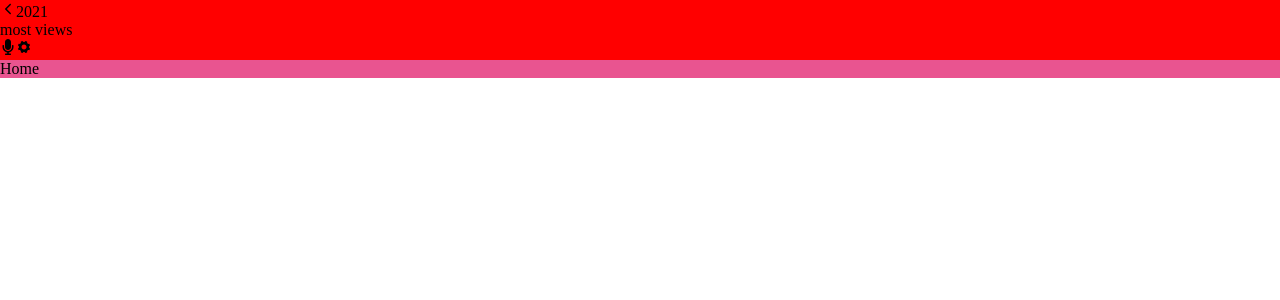
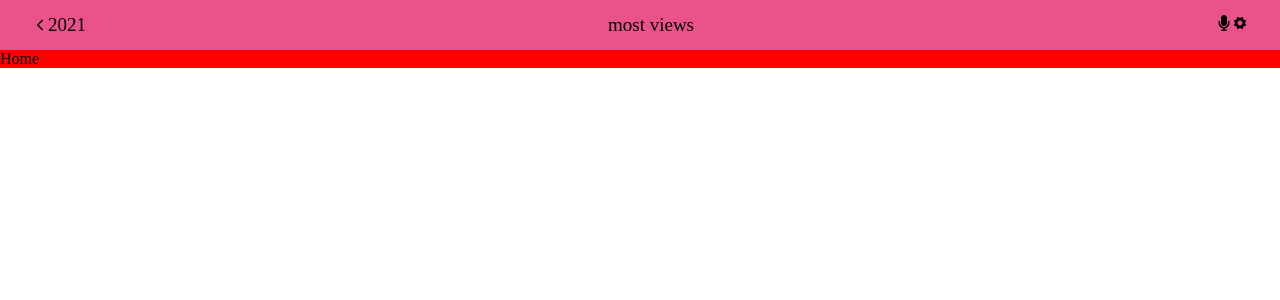
Before and after one commit to moise10r/covid_19_app, a React (Create React App) app: page / in a window 1280 px wide. Shown: the top 300 px of the page. Built offline with nearby package versions, Linux system fonts and the light colour scheme.

Commit message:
Add new classes to right container

```diff
--- a/src/component/common/jsx/TopBar/topBar.jsx
+++ b/src/component/common/jsx/TopBar/topBar.jsx
@@ -9,7 +9,7 @@ const TopBar = () => (
     <div className="main-wrapper">
       <div className="left-container">
         <span>
-          <IconContext.Provider value={{ className: 'back' }}>
+          <IconContext.Provider value={{ className: 'icon  record' }}>
             <IoIosArrowBack />
           </IconContext.Provider>
         </span>
@@ -20,7 +20,7 @@ const TopBar = () => (
       </div>
       <div className="right-container">
         <span>
-          <IconContext.Provider value={{ className: 'back' }}>
+          <IconContext.Provider value={{ className: 'icon settings' }}>
             <FaMicrophone />
           </IconContext.Provider>
         </span>
--- a/src/component/common/jsx/TopBar/topBar.scss
+++ b/src/component/common/jsx/TopBar/topBar.scss
@@ -1,11 +1,32 @@
 @import '../../scss/mixins.scss';
-@import '../../scss/mixins.scss';
+@import '../../scss/variable.scss';
 @import '../../scss/typography.scss';
 
 .top-navbar {
   width: 100%;
-  height: 6rem;
-  background-color: red;
-  @include flex;
-  @include flex-between(row);
+  height: 5rem;
+  background-color: $sec-bg-color;
+  .main-wrapper {
+    width: 95%;
+    height: 100%;
+    margin: 0 auto;
+    @include flex;
+    @include flex-between(row);
+  }
+  .left-container {
+    @include flex;
+    span {
+      @include flex;
+      font-size: 1.9rem;
+      .back {
+        margin-right: 1rem;
+        font-size: 2rem;
+      }
+    }
+  }
+  .center-container {
+    span {
+      font-size: 1.9rem;
+    }
+  }
 }
--- a/src/component/features/HomePage/home.scss
+++ b/src/component/features/HomePage/home.scss
@@ -3,5 +3,5 @@
 @import '../../common/scss/typography.scss';
 
 .home {
-  background-color: $bg-color;
+  background-color: red;
 }
```
